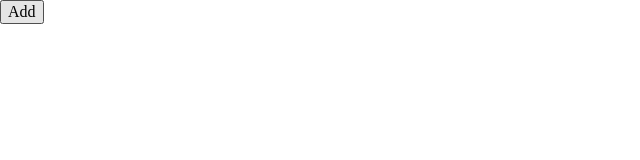
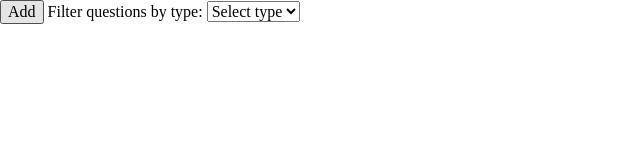
Before and after one commit to JohanKoivisto/LivionGuru, a plain HTML site: page index.html in a window 1280 px wide. Shown: the whole page, without its empty margins (0-640 px from the left). Drawn offline with nearby package versions, Linux system fonts and the light colour scheme.

Commit message:
functionality working i guess, css and styling left TODO

```diff
--- a/index.html
+++ b/index.html
@@ -18,6 +18,14 @@
     </div>
     <div class="main">
       <button onclick="popupOpen()">Add</button>
+      <label for="filter">Filter questions by type:</label>
+      <select id="filter" onchange="filterQuestions()">
+        <option disabled selected value>Select type</option>
+        <option value="All">Show all</option>
+        <option value="HTML">HTML</option>
+        <option value="CSS">CSS</option>
+        <option value="JS">JS</option>
+      </select>
     </div>
     <form id="formContainer">
       <h2>Fill in the information</h2>
--- a/js/script.js
+++ b/js/script.js
@@ -25,6 +25,7 @@ const save = () => {
 }
 
 const sortQuestions = () => {
+  objectArray = []
   for (let i = 0; i < localStorage.length; i++) {
     // Parse jsons in localstorage back to objects and push to array for sorting
     const object = JSON.parse(localStorage.getItem(localStorage.key(i)))
@@ -47,4 +48,24 @@ const renderQuestions = () => {
   }
 }
 
+const filterQuestions = () => {
+  // get filter type from DOM
+  let type = document.getElementById('filter').value
+  // remove questions
+  document.getElementById('questions-container').innerHTML = ''
+  // sort by selected filter
+  if (type === "All") {
+      renderQuestions();
+  } else {
+    objectArray.forEach(el => {
+        el.type === type
+          ? (document.getElementById(
+              'questions-container'
+            ).innerHTML += `<div class="question"><h3>Question: ${el.question}</h3> <p>Type: ${el.type}</p> <p>Date: ${el.date}</p></div>`)
+          : null
+      })
+  }
+
+}
+
 window.onload = renderQuestions()
```
